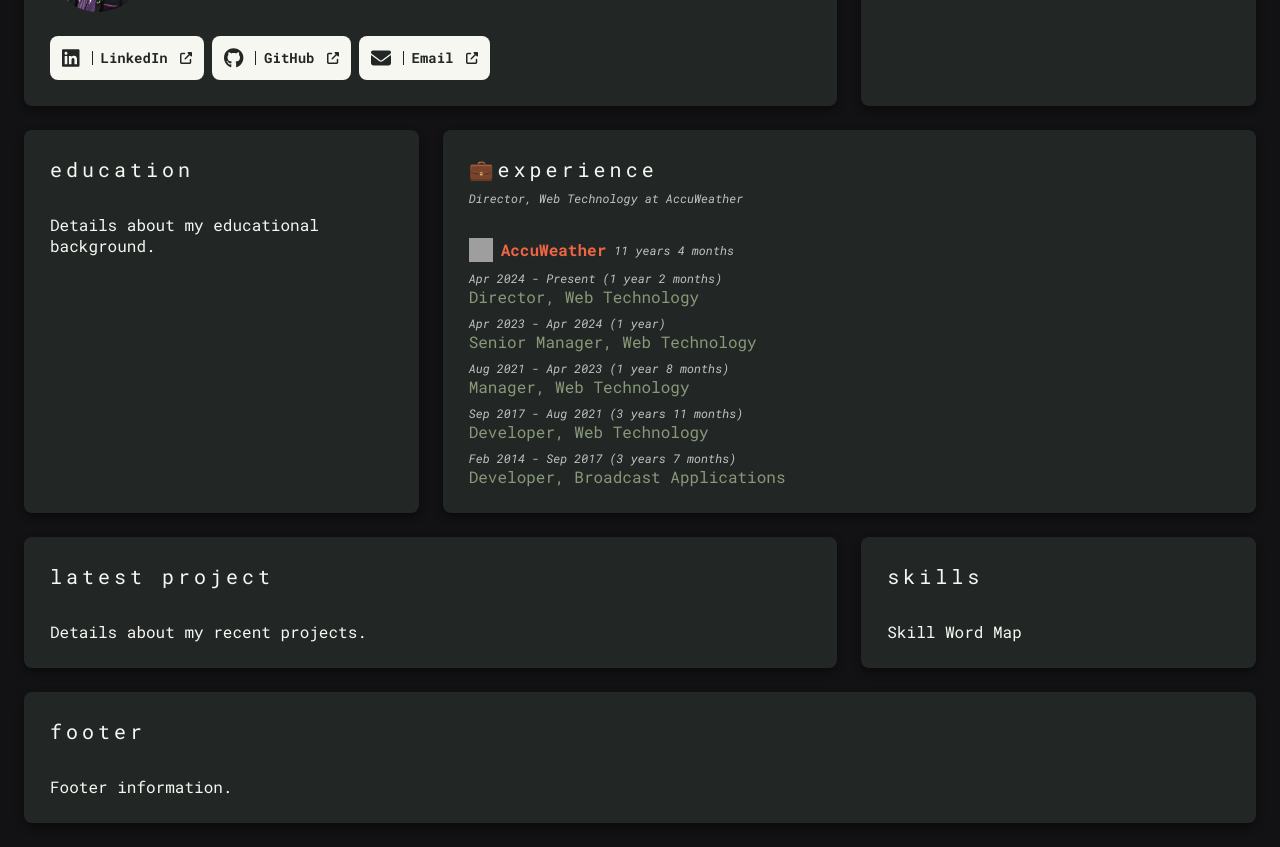
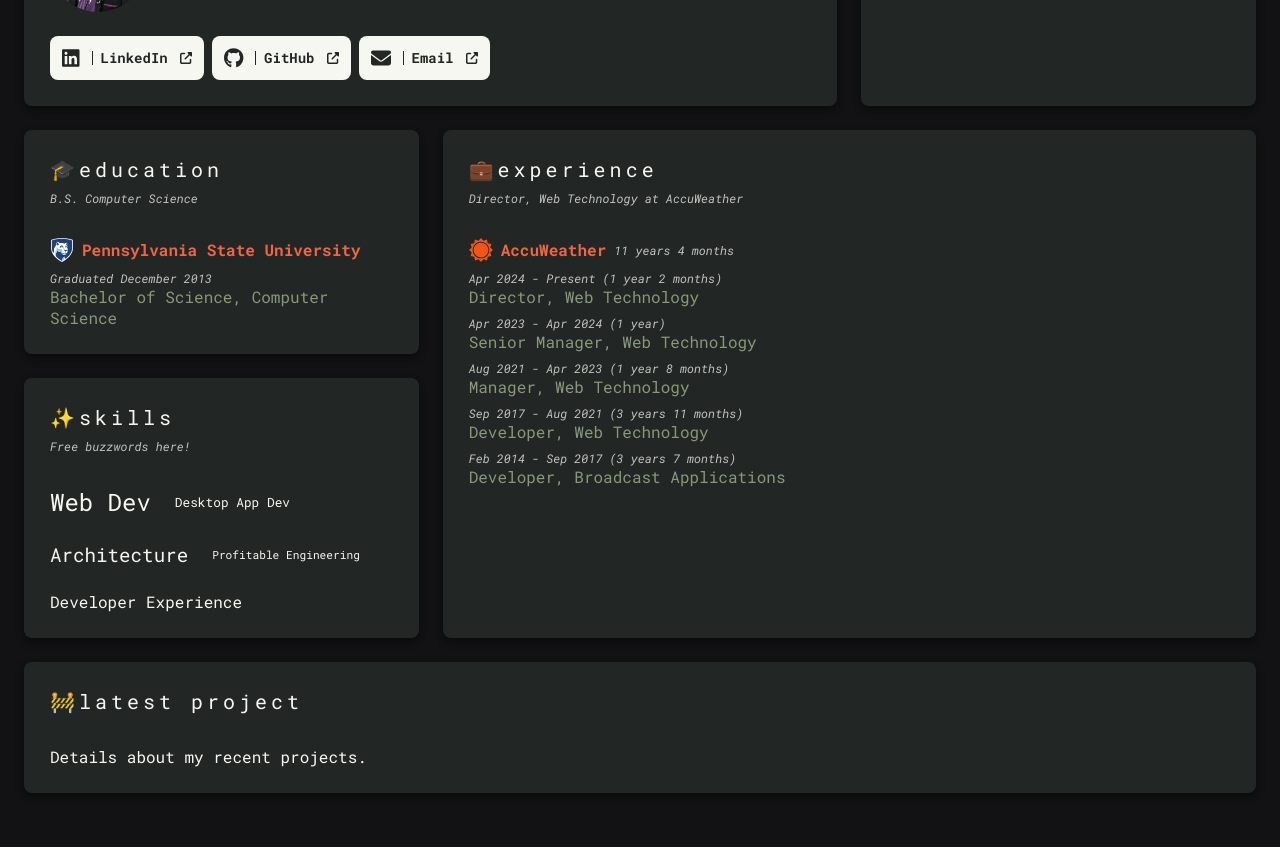
Before and after one commit to 10jmellott/10jmellott.github.io, a Vue app: page / in a window 1280 px wide. Shown: the part 340-1187 px from the top of the page. After the commit the page ends 1157 px from the top, so only its background shows below. Built offline with nearby package versions, Linux system fonts and the light colour scheme; grey boxes are pictures that could not be loaded.

Commit message:
Skills section

```diff
--- a/src/App.vue
+++ b/src/App.vue
@@ -1,6 +1,8 @@
 <script setup lang="ts">
 	import Header from './components/Header.vue';
+	import Education from './components/modules/Education.vue';
 	import Experience from './components/modules/Experience.vue';
+	import Skills from './components/modules/Skills.vue';
 	import Welcome from './components/modules/Welcome.vue';
 	import TitleCard from './components/TitleCard.vue';
 </script>
@@ -11,34 +13,19 @@
 		<Welcome class="module welcome" />
 		<TitleCard
 			class="module weather"
-			title="Weather"
+			title="🌇Weather"
+			subtitle="New York, NY"
 		>
 			<p>78&deg; and Sunny</p>
 		</TitleCard>
+		<Education class="module education" />
+		<Skills class="module skills" />
+		<Experience class="module experience" />
 		<TitleCard
 			class="module projects"
-			title="Latest Project"
+			title="🚧Latest Project"
 		>
 			<p>Details about my recent projects.</p>
-		</TitleCard>
-		<TitleCard
-			class="module education"
-			title="Education"
-		>
-			<p>Details about my educational background.</p>
-		</TitleCard>
-		<TitleCard
-			class="module skills"
-			title="Skills"
-		>
-			<p>Skill Word Map</p>
-		</TitleCard>
-		<Experience class="module experience" />
-		<TitleCard
-			class="module footer"
-			title="Footer"
-		>
-			<p>Footer information.</p>
 		</TitleCard>
 	</div>
 </template>
@@ -64,8 +51,8 @@
 			'header header header'
 			'welcome welcome weather'
 			'education experience experience'
-			'projects projects skills'
-			'footer footer footer';
+			'skills experience experience'
+			'projects projects projects';
 		position: relative;
 	}
 
@@ -145,8 +132,4 @@
 	.weather {
 		grid-area: weather;
 	}
-
-	.footer {
-		grid-area: footer;
-	}
 </style>
--- /dev/null
+++ b/src/components/modules/Skills.vue
@@ -0,0 +1,37 @@
+<template>
+	<TitleCard
+		title="✨Skills"
+		subtitle="Free buzzwords here!"
+		class="skills-module"
+	>
+		<div class="container">
+			<p
+				v-for="skill in skills"
+				:key="skill.name"
+				:style="{ fontSize: `${skill.value}rem` }"
+			>
+				{{ skill.name }}
+			</p>
+		</div>
+	</TitleCard>
+</template>
+
+<script setup lang="ts">
+	import TitleCard from '../TitleCard.vue';
+	const skills = [
+		{ name: 'Web Dev', value: 1.5 },
+		{ name: 'Desktop App Dev', value: 0.8 },
+		{ name: 'Architecture', value: 1.2 },
+		{ name: 'Profitable Engineering', value: 0.7 },
+		{ name: 'Developer Experience', value: 1 },
+	];
+</script>
+
+<style scoped>
+	.container {
+		display: flex;
+		gap: var(--padding);
+		flex-wrap: wrap;
+		align-items: center;
+	}
+</style>
```
Also changed, not shown: src/assets/accuweather.svg (added).
